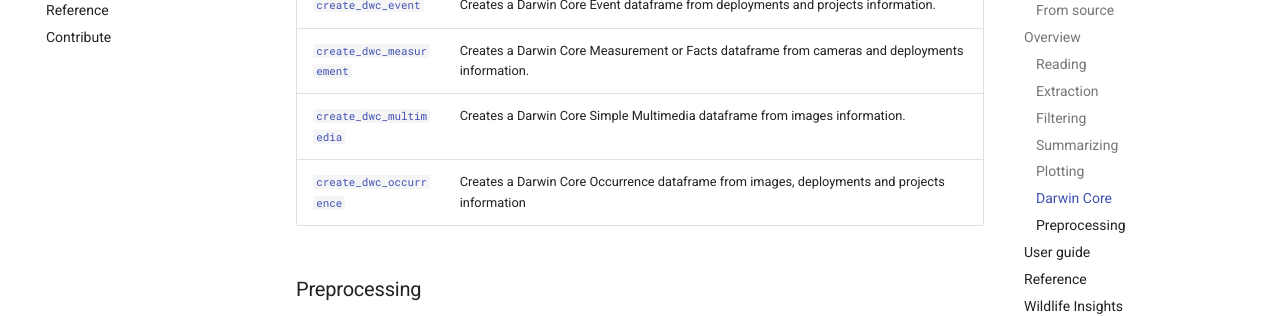
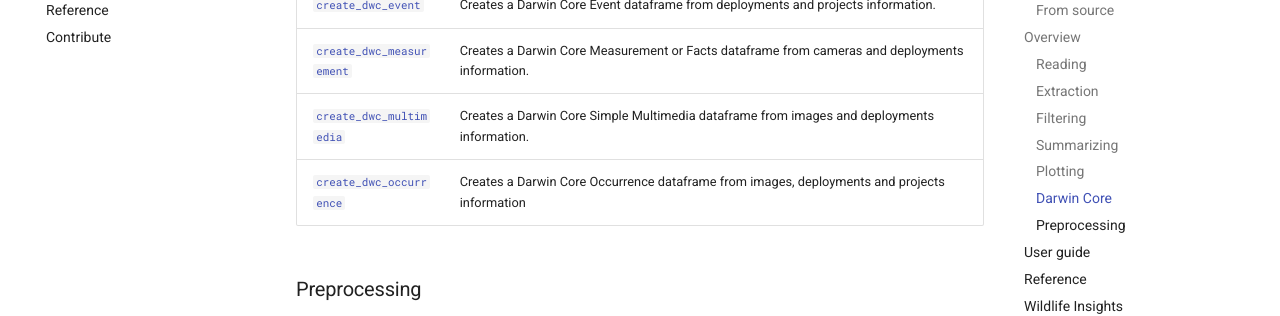
Before and after one commit to PEM-Humboldt/wiutils, an MkDocs documentation site: the page built from docs/index.md, in a window 1280 px wide and 900 px high, scrolled down 3712 px. Shown: the part 152-468 px from the top of the window. Built offline with MkDocs 1.6.1 and Material for MkDocs 9.7.7, drawn with Linux system fonts in a browser that asks for light colours; comment, search, counter and statistics services are not loaded.

Commit message:
Update create_dwc_multimedia function description in the overview section.

```diff
--- a/docs/index.md
+++ b/docs/index.md
@@ -103,7 +103,7 @@ Functions in `wiutils` can be grouped in seven different categories:
 | [`create_dwc_archive`](reference/#wiutils.darwincore.create_dwc_archive)         | Creates a Darwin Core Archive consisting of four different cores and extensions: Event, Occurrence, Measurement or Facts and Simple Multimedia. |
 | [`create_dwc_event`](reference/#wiutils.darwincore.create_dwc_event)             | Creates a Darwin Core Event dataframe from deployments and projects information.                                                                |
 | [`create_dwc_measurement`](reference/#wiutils.darwincore.create_dwc_measurement) | Creates a Darwin Core Measurement or Facts dataframe from cameras and deployments information.                                                  |
-| [`create_dwc_multimedia`](reference/#wiutils.darwincore.create_dwc_multimedia)   | Creates a Darwin Core Simple Multimedia dataframe from images information.                                                                      |
+| [`create_dwc_multimedia`](reference/#wiutils.darwincore.create_dwc_multimedia)   | Creates a Darwin Core Simple Multimedia dataframe from images and deployments information.                                                      |
 | [`create_dwc_occurrence`](reference/#wiutils.darwincore.create_dwc_occurrence)   | Creates a Darwin Core Occurrence dataframe from images, deployments and projects information                                                    |
 
 ### Preprocessing
```
